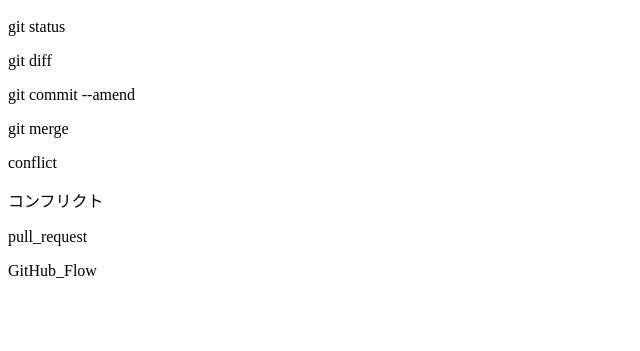
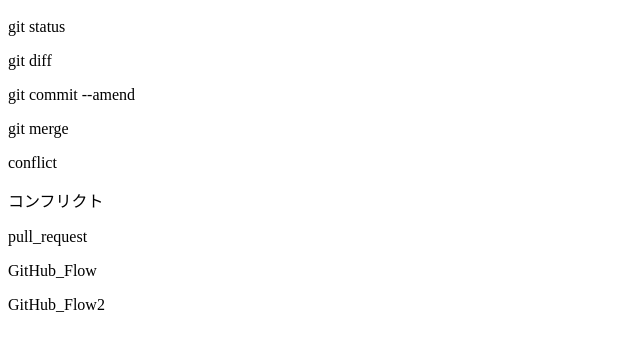
Before and after one commit to Junki1992/git_tutorial, a plain HTML site: page index.html in a window 1280 px wide. Shown: the part 57-408 px from the top of the page, without its empty margins (0-640 px from the left). Drawn offline with Linux system fonts and the light colour scheme.

Commit message:
GitHub Flow2を追記

```diff
--- a/index.html
+++ b/index.html
@@ -7,3 +7,4 @@
 <p>コンフリクト</p>
 <p>pull_request</p>
 <p>GitHub_Flow</p>
+<p>GitHub_Flow2</p>
```
